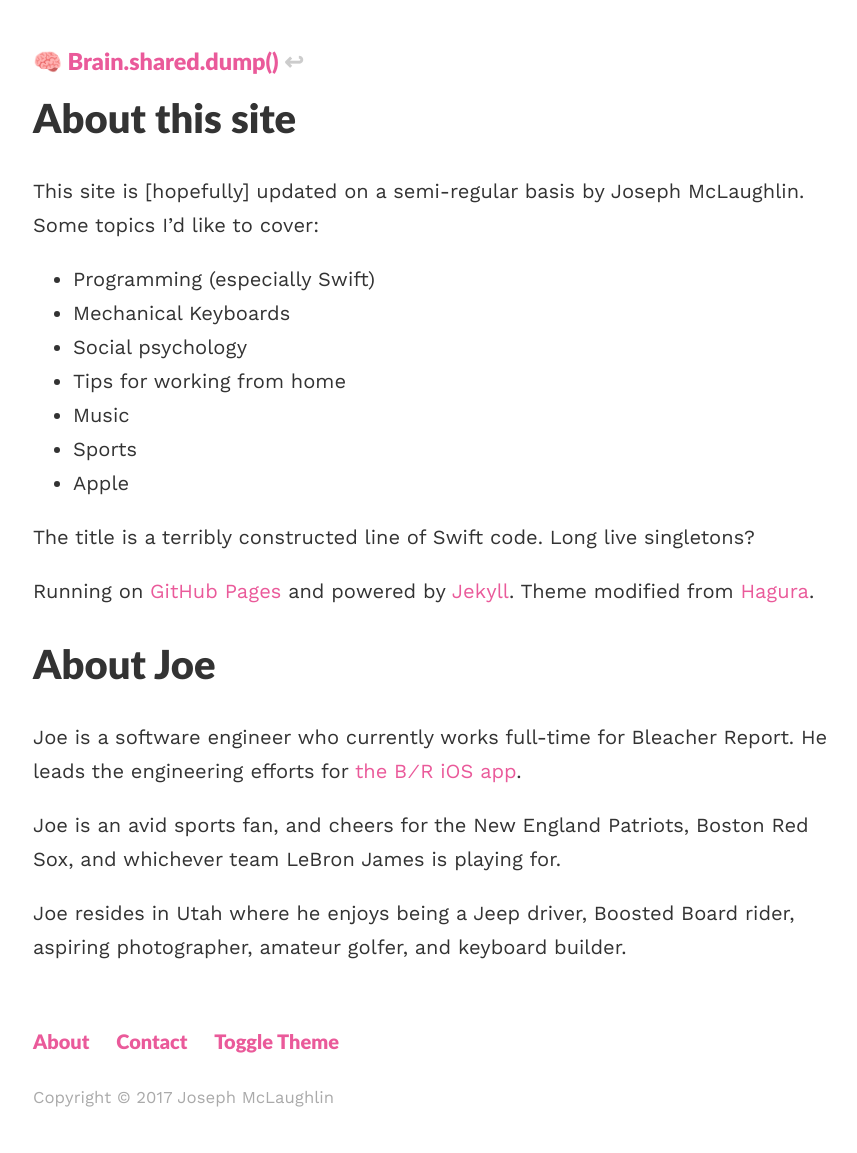
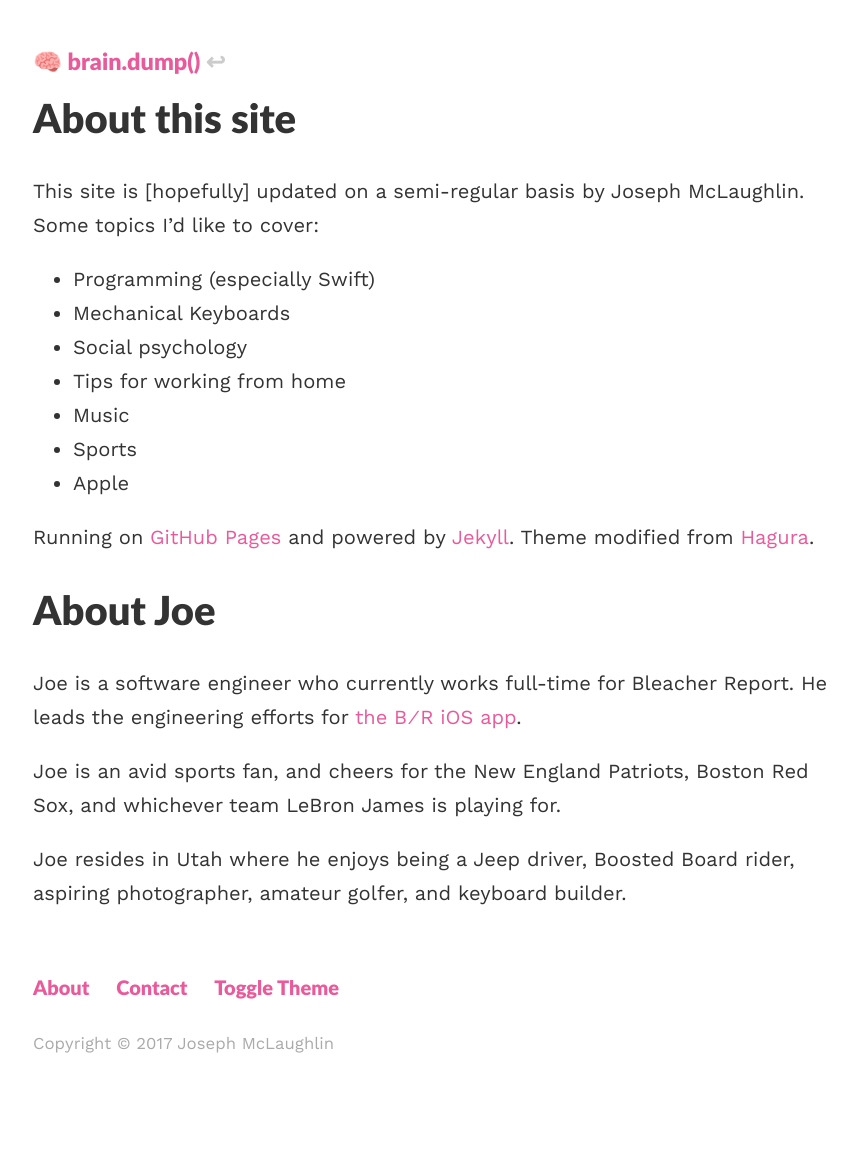
Before and after one commit to mclaughj/mclaughj.github.io, a Jekyll site: the page built from about.md, in a window 1280 px wide. Shown: the whole page, without its empty margins (207-1064 px from the left). Built offline with Jekyll 4.4.1, drawn with Linux system fonts in a browser that asks for light colours; after the commit the page ends 1099 px from its top, so only the background shows below that.

Commit message:
Change title and remove line in about section

```diff
--- a/_config.yml
+++ b/_config.yml
@@ -1,4 +1,4 @@
-title: '🧠 Brain.shared.dump()'
+title: '🧠 brain.dump()'
 baseurl: ''
 email: me@josephmclaughl.in
 
--- a/about.md
+++ b/about.md
@@ -15,8 +15,6 @@
 - Sports
 - Apple
 
-The title is a terribly constructed line of Swift code. Long live singletons?
-
 Running on [GitHub Pages](https://pages.github.com) and powered by [Jekyll](https://jekyllrb.com). Theme modified from [Hagura](https://github.com/sharu725/hagura).
 
 <h1 class="post-headline">About Joe</h1>
```
